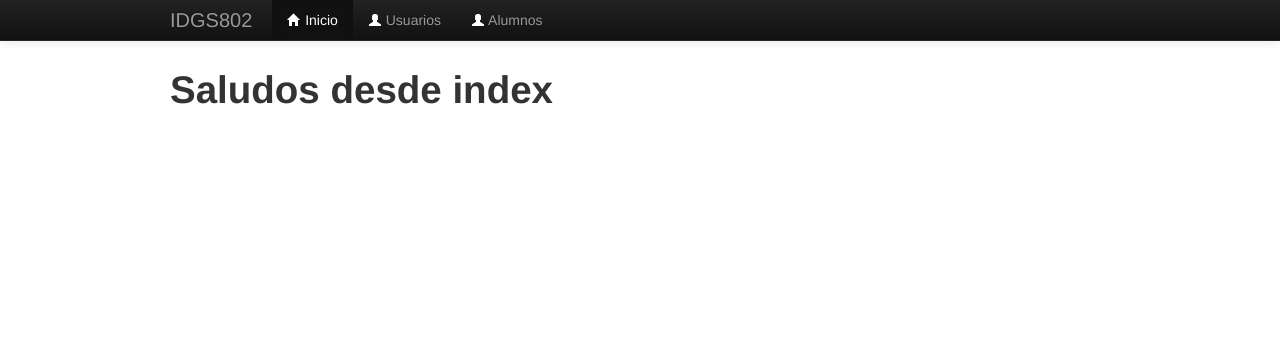
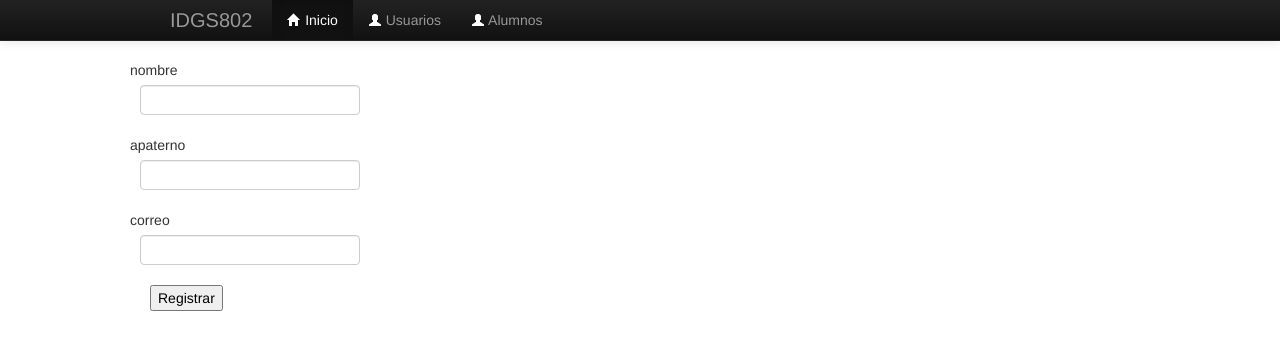
Before and after one commit to IDGS802-18002135/Flask_BD_IDG802, a Flask app: template templates/index.html in a window 1280 px wide. Shown: the top 350 px of the page. Run offline with Flask 3, Linux system fonts and the light colour scheme; the template is opened without the code that fills it: values that come from a table or form of the project are taken from there, others are empty; some libraries are stand-ins or nearby versions.

Commit message:
ABC a medias MLJE 26-02-2024

```diff
--- a/config.py
+++ b/config.py
@@ -7,4 +7,4 @@ class Config(object):
 
 class DevelopmentConfig(Config):
     DEBUG=True
-    SQLALCHEMY_DATABASE_URI='mysql+pymysql://root:root@127.0.0.1/bdidgs802'
+    SQLALCHEMY_DATABASE_URI='mysql+pymysql://juan:juan123+@127.0.0.1/bdidgs802'
--- a/forms.py
+++ b/forms.py
@@ -15,3 +15,13 @@ class UserForm(Form):
     correo=EmailField('correo',[
         validators.Email(message='Ingrese un correo valido'
                          )])
+
+class UserForm2(Form):
+    id=IntegerField('id')
+    nombre=StringField("nombre",[validators.DataRequired(message='el campo es requerido'),
+                                 validators.length(min=4,max=10,message='ingresa nombre valido')])
+
+    apaterno=StringField('apaterno')
+    email=EmailField('correo',[
+        validators.Email(message='Ingrese un correo valido'
+                         )])
--- a/main.py
+++ b/main.py
@@ -5,6 +5,7 @@ from flask import g
 from config import DevelopmentConfig
 from flask import flash
 from models import db
+from models import Alumnos
 app=Flask(__name__)
 app.config.from_object(DevelopmentConfig)
 csrf=CSRFProtect()
@@ -15,11 +16,25 @@ csrf=CSRFProtect()
 def page_not_found(e):
     return render_template('404.html'),404
 
-@app.route("/")
+@app.route("/index",methods=["GET","POST"])
 def index():
-    return render_template("index.html")
+    alum_form=forms.UserForm2(request.form)
+    if request.method=='POST' and alum_form.validate():
+        alum=Alumnos(nombre=alum_form.nombre.data,
+                    apaterno=alum_form.apaterno.data,
+                    email=alum_form.email.data)
+        db.session.add(alum)
+        db.session.commit()
+    return render_template("index.html", form=alum_form)
 
 
+@app.route("/ABC_Completo",methods=["GET","POST"])
+def ABCompleto():
+    alumno=""
+
+
+    alumno=Alumnos.query.all()
+    return render_template("ABC_Completo.html",alumnos=alumno)
 
 
 @app.route("/alumnos",methods=["GET","POST"])
--- a/models.py
+++ b/models.py
@@ -7,7 +7,6 @@ db=SQLAlchemy()
 class Alumnos(db.Model):
     id=db.Column(db.Integer,primary_key=True)
     nombre=db.Column(db.String(50))
-    apterno=db.Column(db.String(50))
-    amaterno=db.Column(db.String(50))
+    apaterno=db.Column(db.String(50))
     email=db.Column(db.String(50))
     create_date=db.Column(db.DateTime,default=datetime.datetime.now)
--- a/templates/alumnos.html
+++ b/templates/alumnos.html
@@ -11,8 +11,7 @@
 
         {{macros.input_Form(form.nombre,class="form-control")}}
         {{macros.input_Form(form.apaterno,class="form-control")}}
-        {{macros.input_Form(form.amaterno,class="form-control")}}
-        {{macros.input_Form(form.edad,class="form-control")}}
+
         {{macros.input_Form(form.email,class="form-control")}}
 
 
--- a/templates/index.html
+++ b/templates/index.html
@@ -1,4 +1,29 @@
 {%extends "layout2.html"%}
+{%from "_macros.html" import input_Form%}
 {%block content %}
-<h1>Saludos desde index</h1>
+
+        <div class="container">
+            <div class="row">
+                <form name="registro" action="/index" method="post">
+                    <div class="row control-group">
+                        <div class="form-group col-xs-12 float-label-form-group controls">
+                            {{input_Form(form.nombre,class="form-control")}}
+                        </div>
+                    </div>
+                    <div class="row control-group">
+                        <div class="form-group col-xs-12 float-label-form-group controls">
+                            {{input_Form(form.apaterno,class="form-control")}}
+                        </div>
+                    </div>
+                    <div class="row control-group">
+                        <div class="form-group col-xs-12 float-label-form-group controls">
+                            {{input_Form(form.email,class="form-control")}}
+                        </div>
+                    </div>
+                    <input type="hidden", name ="csrf_token" value="{{csrf_token()}}"/>
+                    <input type="submit" id="registrar" name="registrar" value="Registrar"/>
+                </form>
+            </div>
+        </div>
+
 {%endblock%}
```
Also changed, not shown: templates/ABC_Completo.html (added, +31 -0 lines).
